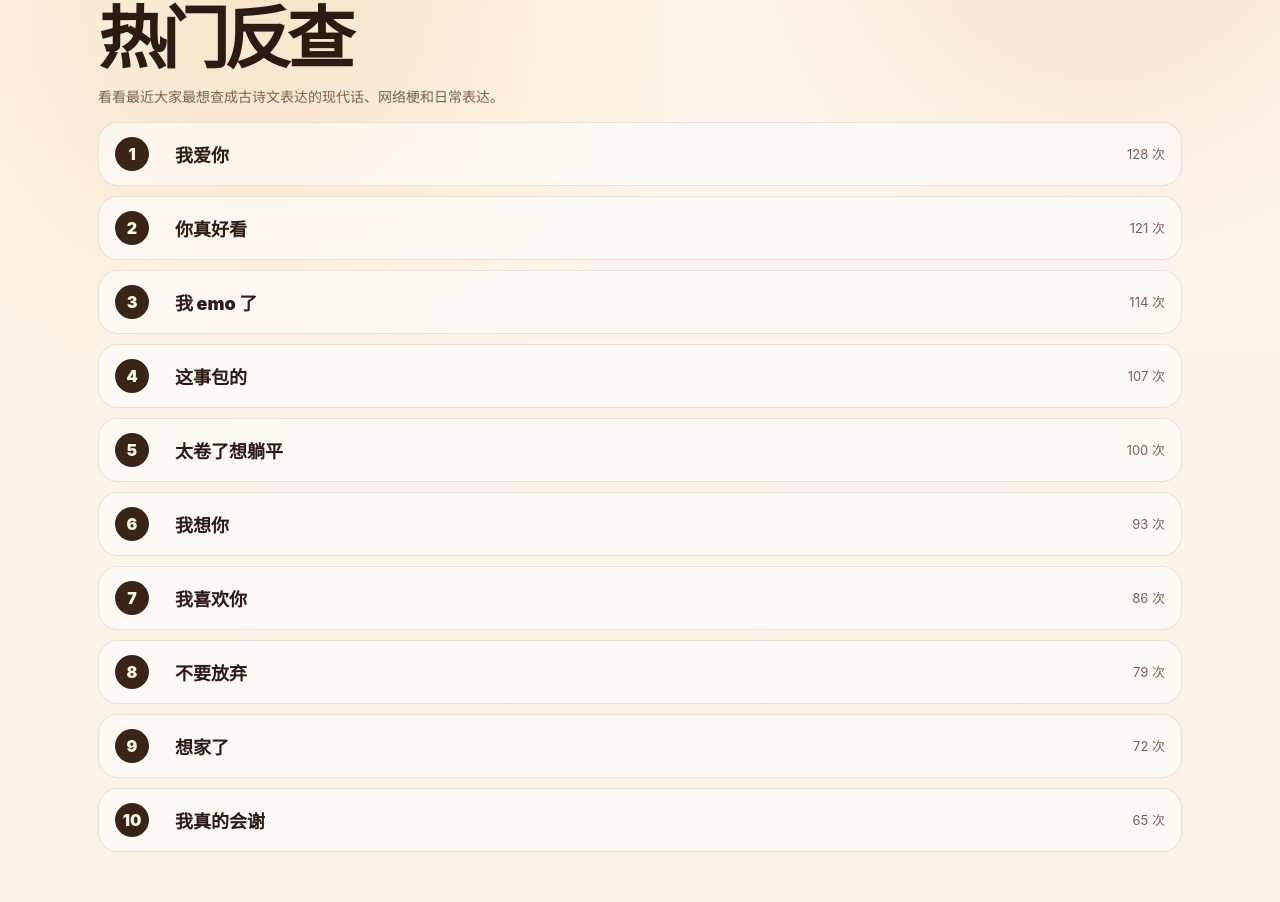
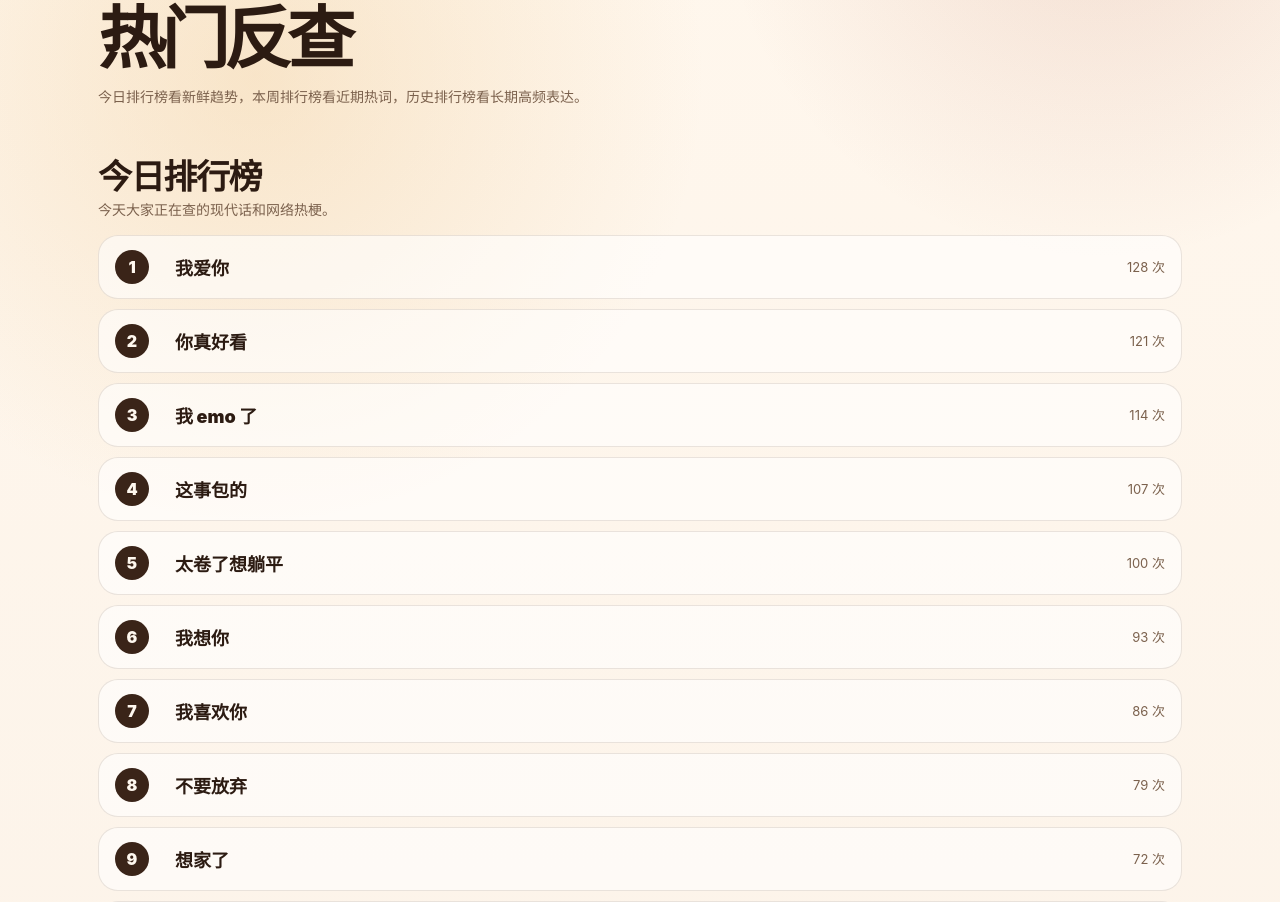
Before and after one commit to yandong2023/gu-ren-said, a Next.js app: page /hot in a window 1280 px wide. Shown: the part 124-1026 px from the top of the page. Built offline with nearby package versions, Linux system fonts and the light colour scheme.

Commit message:
Show today weekly and all time rankings

```diff
--- a/app/hot/page.tsx
+++ b/app/hot/page.tsx
@@ -1,17 +1,38 @@
 import QuoteCard from "@/components/QuoteCard";
 import { runSearch } from "@/lib/search-service.server";
-import { getTrendingQueries } from "@/lib/trends.server";
+import { getTrendingQueries, type TrendingQuery } from "@/lib/trends.server";
 
 export const dynamic = "force-dynamic";
 
 export const metadata = {
   title: "热门反查｜古人曰",
-  description: "查看全站最热门的古诗文反查：我爱你、你真好看、我 emo 了、这事包的等。"
+  description: "查看今日、本周和历史最热门的古诗文反查：我爱你、你真好看、我 emo 了、这事包的等。"
 };
 
+function RankingBlock({ title, description, items }: { title: string; description: string; items: TrendingQuery[] }) {
+  return (
+    <section aria-label={title}>
+      <div className="section-title"><div><h2>{title}</h2><p>{description}</p></div></div>
+      <div className="hot-ranking">
+        {items.map((item, index) => (
+          <a className="hot-rank-row" href={item.href} key={`${title}-${item.href}`}>
+            <span className="hot-rank-index">{index + 1}</span>
+            <span className="hot-rank-query">{item.query}</span>
+            <span className="hot-rank-count">{item.count} 次</span>
+          </a>
+        ))}
+      </div>
+    </section>
+  );
+}
+
 export default async function HotPage() {
-  const items = await getTrendingQueries(10);
-  const previews = await Promise.all(items.slice(0, 6).map(async (item) => {
+  const [todayItems, weekItems, allItems] = await Promise.all([
+    getTrendingQueries(10, "today"),
+    getTrendingQueries(10, "week"),
+    getTrendingQueries(10, "all")
+  ]);
+  const previews = await Promise.all(todayItems.slice(0, 6).map(async (item) => {
     const payload = await runSearch(item.query, 1, { enhance: false });
     return { item, result: payload.results[0] };
   }));
@@ -26,22 +47,16 @@ export default async function HotPage() {
       <section className="section-title hot-title">
         <div>
           <h1>热门反查</h1>
-          <p>看看最近大家最想查成古诗文表达的现代话、网络梗和日常表达。</p>
+          <p>今日排行榜看新鲜趋势，本周排行榜看近期热词，历史排行榜看长期高频表达。</p>
         </div>
       </section>
 
-      <section className="hot-ranking" aria-label="热门反查榜">
-        {items.map((item, index) => (
-          <a className="hot-rank-row" href={item.href} key={item.href}>
-            <span className="hot-rank-index">{index + 1}</span>
-            <span className="hot-rank-query">{item.query}</span>
-            <span className="hot-rank-count">{item.count} 次</span>
-          </a>
-        ))}
-      </section>
+      <RankingBlock title="今日排行榜" description="今天大家正在查的现代话和网络热梗。" items={todayItems} />
+      <RankingBlock title="本周排行榜" description="本周搜索次数最多的古诗文反查。" items={weekItems} />
+      <RankingBlock title="历史排行榜" description="全站累计搜索次数最高的长期热门词。" items={allItems} />
 
-      <section aria-label="热门知识卡片预览">
-        <div className="section-title"><div><h2>热门知识卡片</h2><p>点开任意一句，查看对应的古诗文原句和出处。</p></div></div>
+      <section aria-label="今日热门知识卡片预览">
+        <div className="section-title"><div><h2>今日热门知识卡片</h2><p>点开任意一句，查看对应的古诗文原句和出处。</p></div></div>
         <div className="results">
           {previews.filter((item) => item.result).map(({ item, result }) => (
             <a className="result-link" href={item.href} key={item.href}>
```
